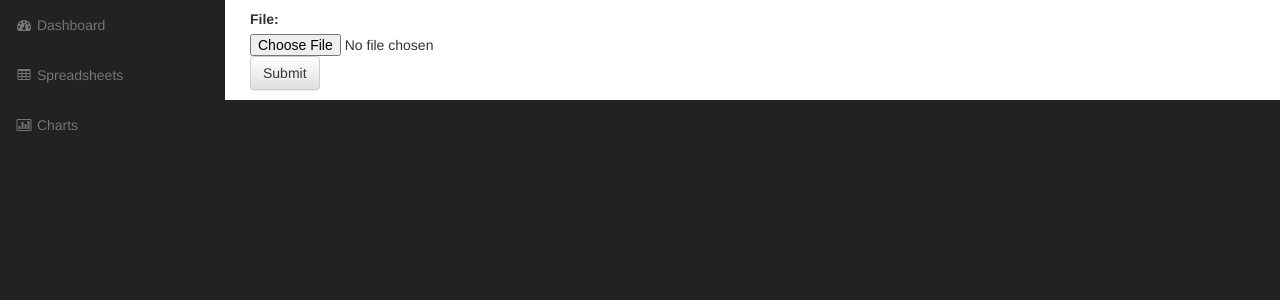
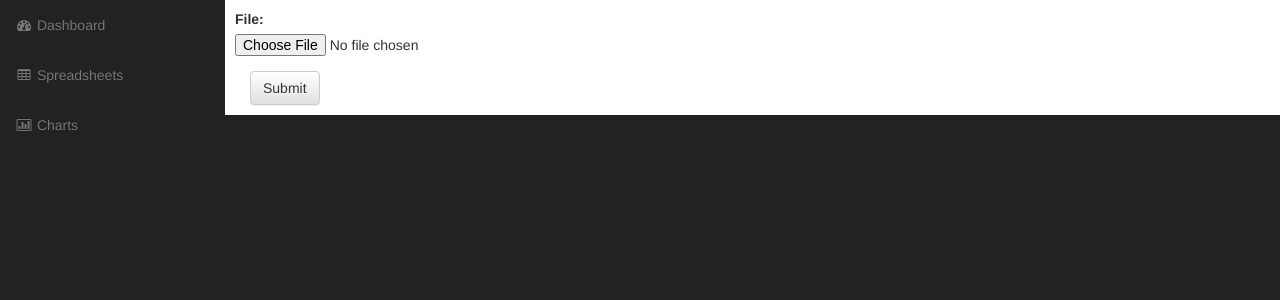
Before and after one commit to akvo/graph-prototype, a Django app: page /new/ in a window 1280 px wide. Shown: the part 51-351 px from the top of the page. Run offline with Django 3.2, Linux system fonts and the light colour scheme; parts of the project's set-up code (start-up, migrations or seed data) failed here and were passed over; some libraries are stand-ins or nearby versions.

Commit message:
Cleaned up form layout

```diff
--- a/graph/templates/upload.html
+++ b/graph/templates/upload.html
@@ -1,9 +1,11 @@
 {% extends 'base.html' %}
 
 {% block content %}
-<form action="." method="post" enctype="multipart/form-data" role="form">
+<form action="." method="post" enctype="multipart/form-data" class="form-horizontal" role="form">
     {% csrf_token %}
+    <div class="form-group">
     {{ form }}
+    </div>
     <button type="submit" class="btn btn-default">Submit</button>
 </form>
 {% endblock %}
```
